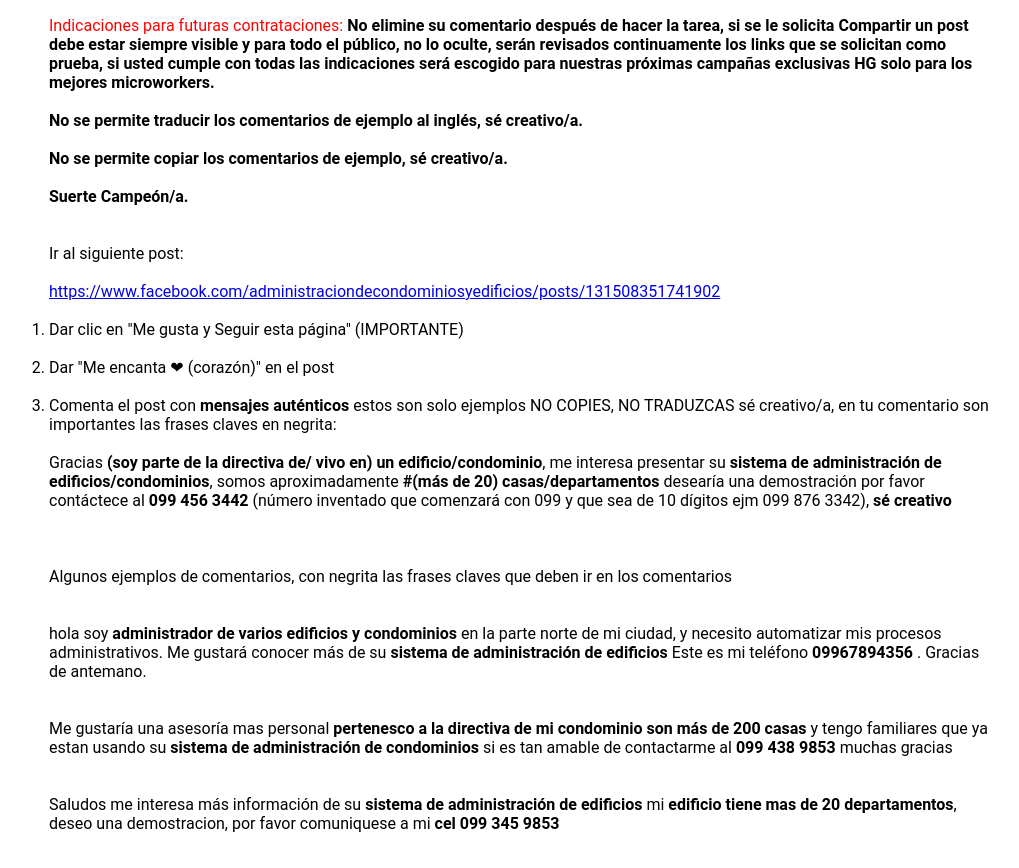
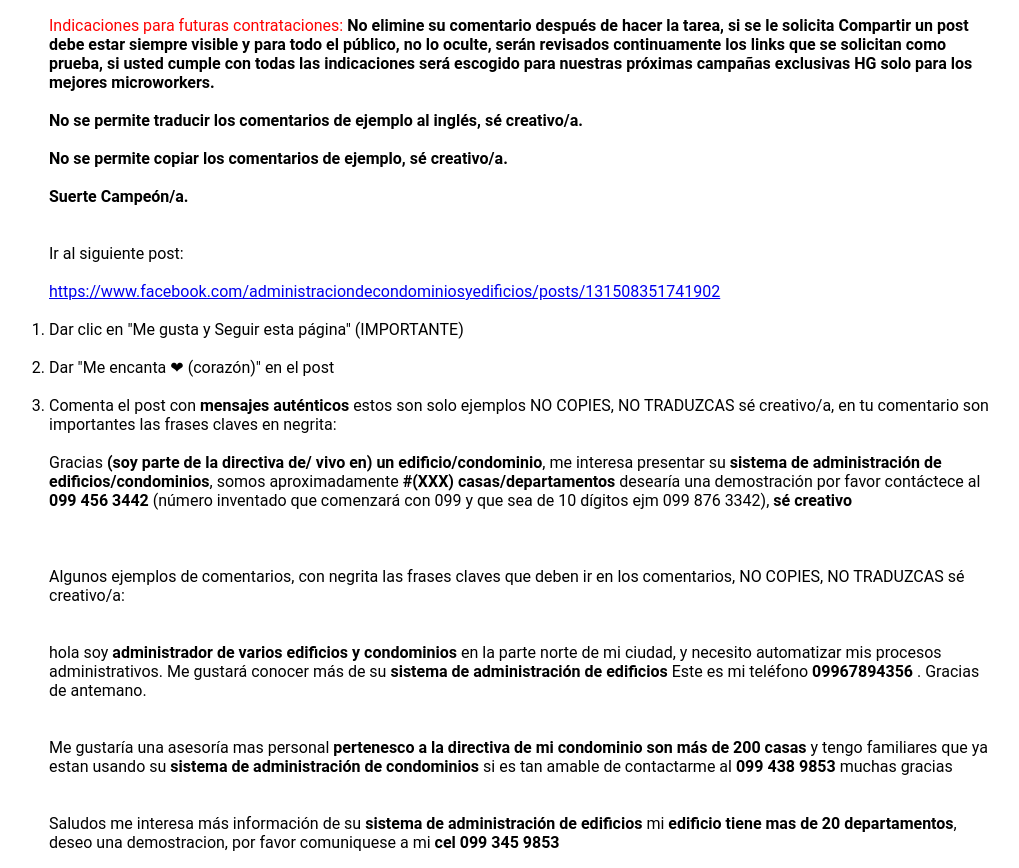
Before and after one commit to IvoCarrascoMediaAgency/tareas, a plain HTML site: page index.html in a window 1280 px wide. Shown: the part 60-928 px from the top of the page, without its empty margins (121-1140 px from the left). Drawn offline with Linux system fonts and the light colour scheme.

Commit message:
jdjdjj828283hdhhd

```diff
--- a/index.html
+++ b/index.html
@@ -37,10 +37,10 @@
         <br>
         <li>Dar "Me encanta ❤ (corazón)" en el post</li><br>
         <li>Comenta el post con <strong>mensajes auténticos</strong> estos son solo ejemplos NO COPIES, NO TRADUZCAS sé creativo/a, en tu comentario son importantes las frases claves en negrita: <br> <br>
-            Gracias  <strong>(soy parte de la directiva de/ vivo en) un edificio/condominio</strong>, me interesa presentar su <strong>sistema de administración de edificios/condominios</strong>, somos aproximadamente <strong>#(más de 20) casas/departamentos</strong> desearía una demostración por favor contáctece al <strong>099 456 3442</strong> (número inventado que comenzará con 099 y que sea de 10 dígitos ejm 099 876 3342), <strong>sé creativo</strong></li><br>
+            Gracias  <strong>(soy parte de la directiva de/ vivo en) un edificio/condominio</strong>, me interesa presentar su <strong>sistema de administración de edificios/condominios</strong>, somos aproximadamente <strong>#(XXX) casas/departamentos</strong> desearía una demostración por favor contáctece al <strong>099 456 3442</strong> (número inventado que comenzará con 099 y que sea de 10 dígitos ejm 099 876 3342), <strong>sé creativo</strong></li><br>
         <br>
         <br>
-        <ol>Algunos ejemplos de comentarios, con negrita las frases claves que deben ir en los comentarios</ol> <br><br>
+        <ol>Algunos ejemplos de comentarios, con negrita las frases claves que deben ir en los comentarios, NO COPIES, NO TRADUZCAS sé creativo/a:</ol> <br><br>
 
         <ol>hola soy <strong>administrador de varios edificios y condominios</strong> en la parte norte de mi ciudad,
             y necesito automatizar mis procesos administrativos.
@@ -61,7 +61,7 @@
                     <br>
                     <br>
 
-            <li>Compartir la publicación</li><br>
+            <li>Compartir la publicación (la publicación compartida debe ser <strong>pública</strong> se revisara constantemente para próximas campañas)</li><br>
         <li>Visitar la página de destino hasta el final de la página web y haga clic en el botón rojo junto al botón de "Probar Gratis", <strong>espere en la página 2 minutos para mostrar el código de verificación</strong>, puede ver un ejemplo de los pasos a seguir en la siguiente imagen, suerte campeón/a:</li><br>
         </ol>
         <img class="imgblog" src="img/tareas2.png" alt="" srcset="">
```
